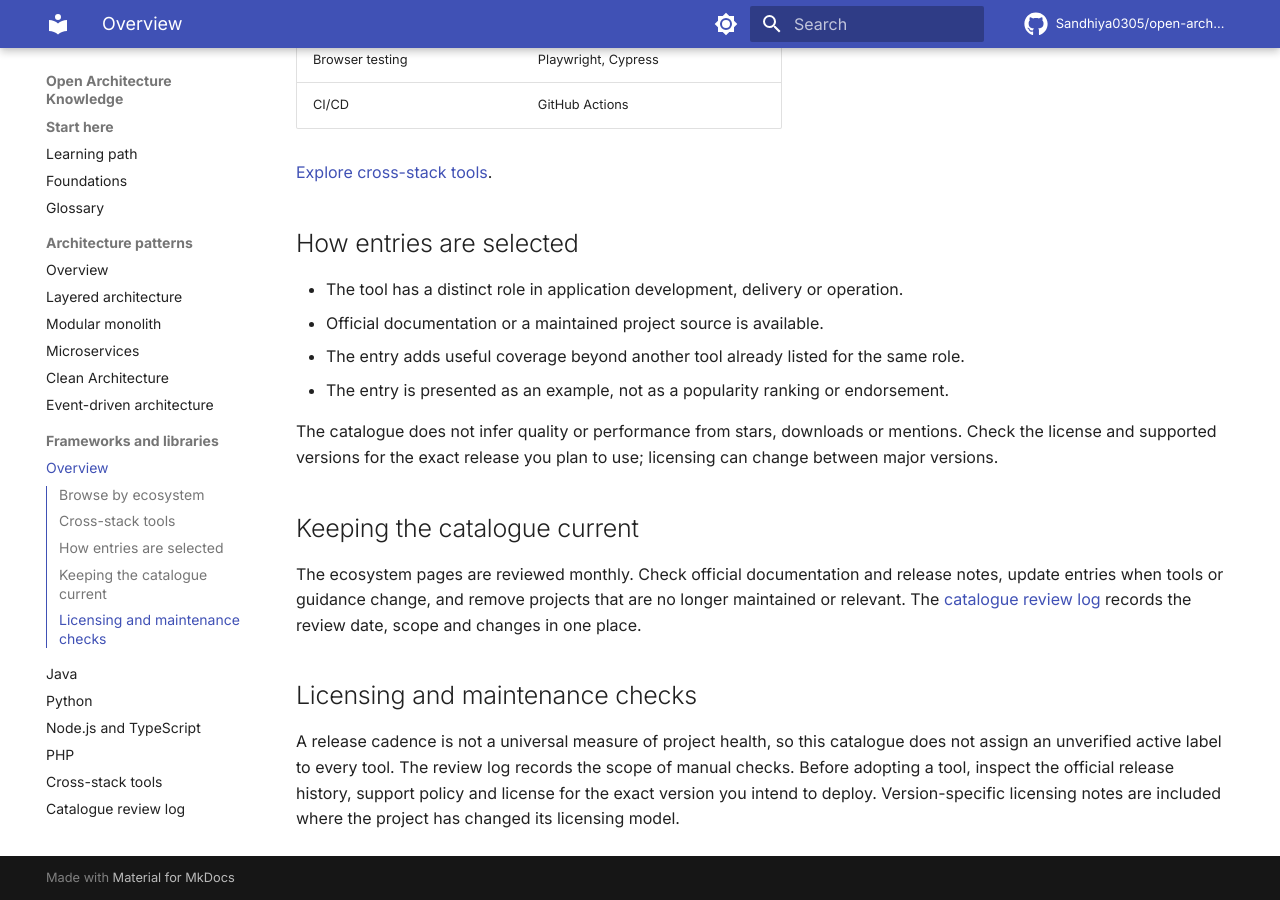
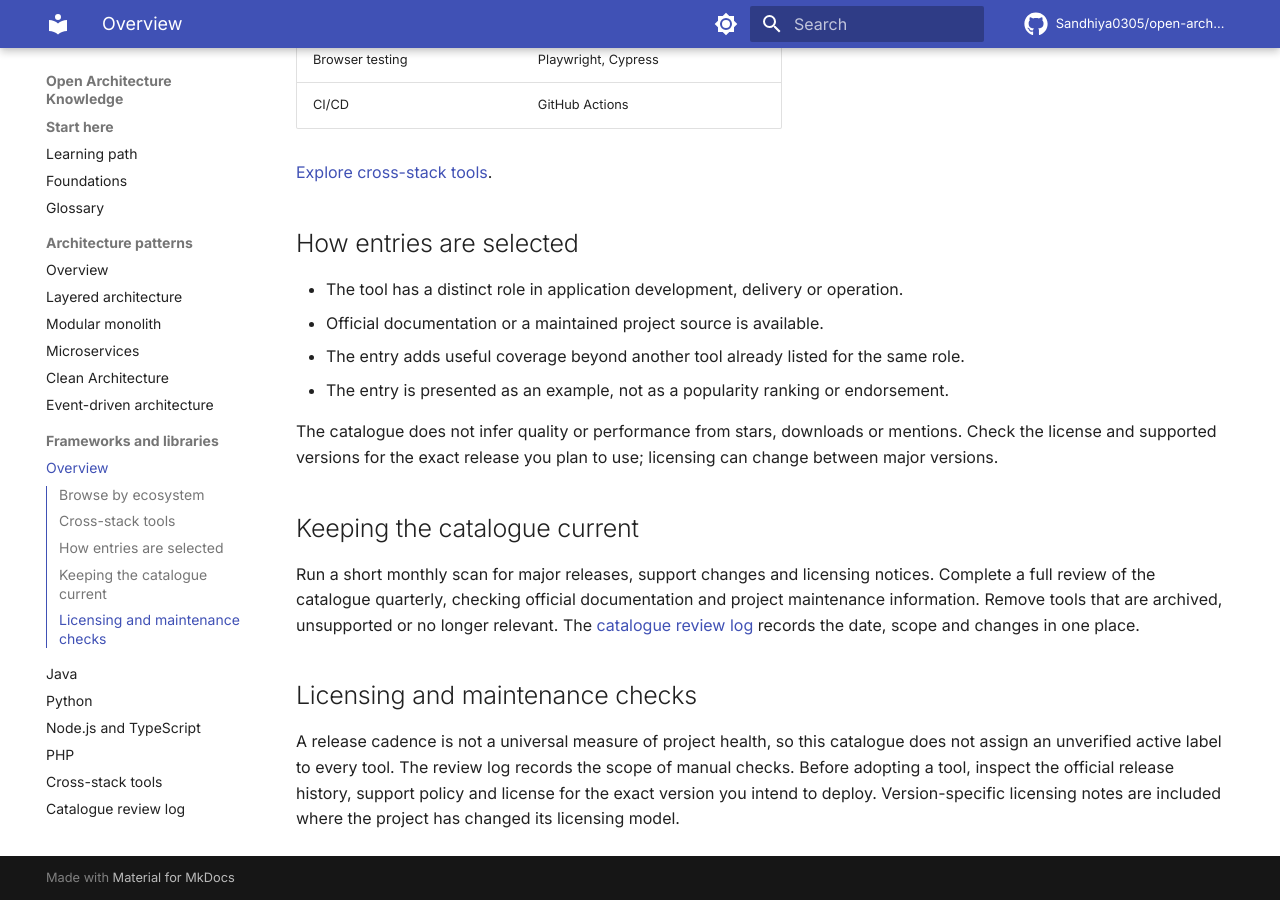
Before and after one commit to Sandhiya0305/open-architecture-knowledge, an MkDocs documentation site: the page built from docs/technologies/index.md, in a window 1280 px wide and 900 px high, scrolled down 958 px. Built offline with MkDocs 1.6.1 and Material for MkDocs 9.7.7, drawn with Linux system fonts in a browser that asks for light colours; comment, search, counter and statistics services are not loaded.

Commit message:
docs: clarify catalogue review cadence

```diff
--- a/docs/technologies/index.md
+++ b/docs/technologies/index.md
@@ -38,7 +38,7 @@ The catalogue does not infer quality or performance from stars, downloads or men
 
 ## Keeping the catalogue current
 
-The ecosystem pages are reviewed monthly. Check official documentation and release notes, update entries when tools or guidance change, and remove projects that are no longer maintained or relevant. The [catalogue review log](review-log.md) records the review date, scope and changes in one place.
+Run a short monthly scan for major releases, support changes and licensing notices. Complete a full review of the catalogue quarterly, checking official documentation and project maintenance information. Remove tools that are archived, unsupported or no longer relevant. The [catalogue review log](review-log.md) records the date, scope and changes in one place.
 
 ## Licensing and maintenance checks
 
```
